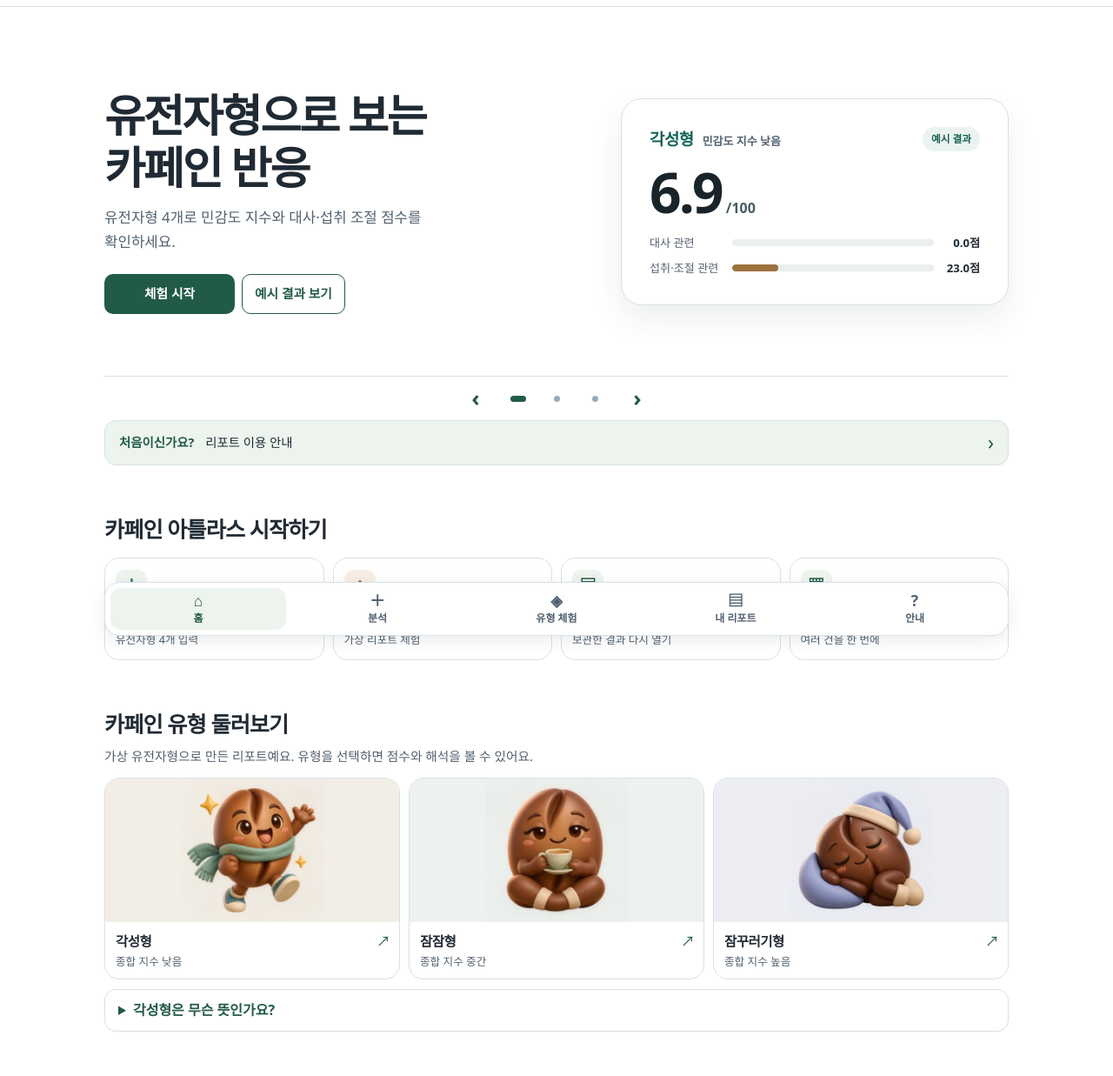
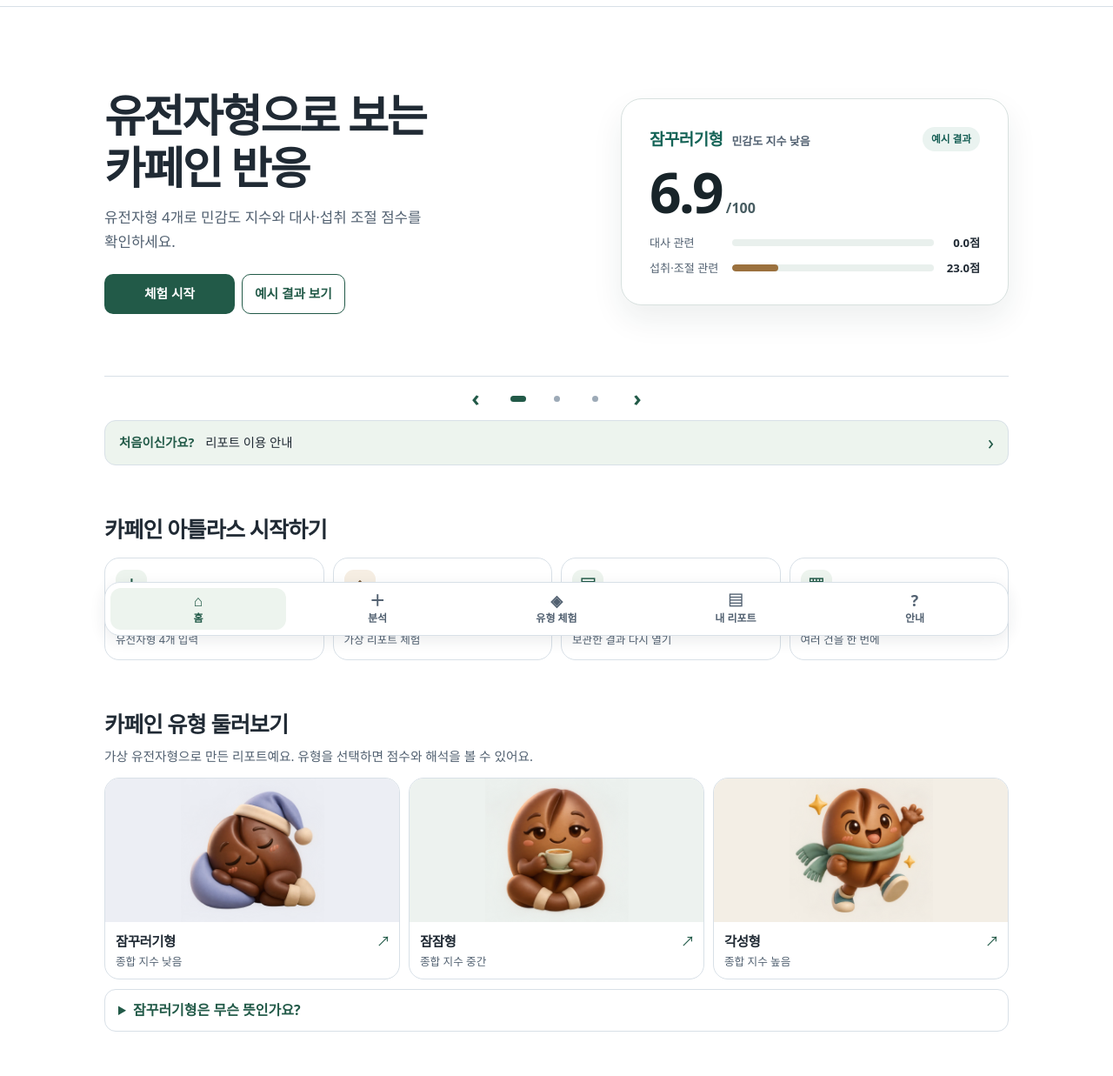
Before and after one commit to Haru-today/caffeine-atlas, a plain HTML site: page caffeine-sensitivity-app/index.html in a window 1280 px wide. Shown: the part 57-1294 px from the top of the page at 87% size. Drawn offline with Linux system fonts and the light colour scheme.

Commit message:
Align index.html sensitivity scale and example labels

```diff
--- a/caffeine-sensitivity-app/index.html
+++ b/caffeine-sensitivity-app/index.html
@@ -56,7 +56,7 @@
           </div>
           <figure class="home-sample">
             <figcaption class="home-sample-heading">
-              <span class="home-sample-identity"><strong class="home-sample-type">각성형</strong><span class="home-sample-grade">민감도 지수 낮음</span></span>
+              <span class="home-sample-identity"><strong class="home-sample-type">잠꾸러기형</strong><span class="home-sample-grade">민감도 지수 낮음</span></span>
               <span class="home-sample-tag">예시 결과</span>
             </figcaption>
             <p class="home-sample-score"><span class="home-sr-only">카페인 민감도 점수 </span>6.9<small>/100</small></p>
@@ -70,15 +70,15 @@
         <article class="home-banner home-banner--types" data-home-banner aria-labelledby="home-types-banner-title" hidden>
           <div class="home-banner-copy">
             <h2 id="home-types-banner-title">세 가지 카페인<br>유형</h2>
-            <p class="home-banner-description">각성형·잠잠형·잠꾸러기형의 가상 리포트를 비교해 보세요.</p>
+            <p class="home-banner-description">잠꾸러기형·잠잠형·각성형의 가상 리포트를 비교해 보세요.</p>
             <div class="home-banner-actions">
               <a class="home-banner-link" href="#report">유형 둘러보기</a>
             </div>
           </div>
           <ul class="home-banner-panel home-banner-types" aria-label="유형별 예시 결과">
-            <li><a href="./analyzer.html?example=1"><strong>각성형</strong><span>지수 낮음</span><span aria-hidden="true">›</span></a></li>
+            <li><a href="./analyzer.html?example=1"><strong>잠꾸러기형</strong><span>지수 낮음</span><span aria-hidden="true">›</span></a></li>
             <li><a href="./analyzer.html?example=calm"><strong>잠잠형</strong><span>지수 중간</span><span aria-hidden="true">›</span></a></li>
-            <li><a href="./analyzer.html?example=sleepy"><strong>잠꾸러기형</strong><span>지수 높음</span><span aria-hidden="true">›</span></a></li>
+            <li><a href="./analyzer.html?example=awake"><strong>각성형</strong><span>지수 높음</span><span aria-hidden="true">›</span></a></li>
           </ul>
         </article>
 
@@ -141,11 +141,11 @@
       <h2 id="home-types-title">카페인 유형 둘러보기</h2>
       <p class="home-section-lead">가상 유전자형으로 만든 리포트예요. 유형을 선택하면 점수와 해석을 볼 수 있어요.</p>
       <div class="home-types">
-        <a class="home-type home-type--awake" href="./analyzer.html?example=1" aria-label="각성형 예시 보기">
+        <a class="home-type home-type--sleepy" href="./analyzer.html?example=1" aria-label="잠꾸러기형 예시 보기">
           <span class="home-type-art">
-            <span class="type-art type-art--awake" aria-hidden="true"><img src="./assets/atlas-mascots.webp" alt="" width="960" height="320" loading="lazy"></span>
+            <span class="type-art type-art--sleepy" aria-hidden="true"><img src="./assets/atlas-mascots.webp" alt="" width="960" height="320" loading="lazy"></span>
           </span>
-          <span class="home-type-copy"><strong>각성형</strong><small>종합 지수 낮음</small><span class="home-type-arrow" aria-hidden="true">↗</span></span>
+          <span class="home-type-copy"><strong>잠꾸러기형</strong><small>종합 지수 낮음</small><span class="home-type-arrow" aria-hidden="true">↗</span></span>
         </a>
         <a class="home-type home-type--calm" href="./analyzer.html?example=calm" aria-label="잠잠형 예시 보기">
           <span class="home-type-art">
@@ -153,15 +153,15 @@
           </span>
           <span class="home-type-copy"><strong>잠잠형</strong><small>종합 지수 중간</small><span class="home-type-arrow" aria-hidden="true">↗</span></span>
         </a>
-        <a class="home-type home-type--sleepy" href="./analyzer.html?example=sleepy" aria-label="잠꾸러기형 예시 보기">
+        <a class="home-type home-type--awake" href="./analyzer.html?example=awake" aria-label="각성형 예시 보기">
           <span class="home-type-art">
-            <span class="type-art type-art--sleepy" aria-hidden="true"><img src="./assets/atlas-mascots.webp" alt="" width="960" height="320" loading="lazy"></span>
+            <span class="type-art type-art--awake" aria-hidden="true"><img src="./assets/atlas-mascots.webp" alt="" width="960" height="320" loading="lazy"></span>
           </span>
-          <span class="home-type-copy"><strong>잠꾸러기형</strong><small>종합 지수 높음</small><span class="home-type-arrow" aria-hidden="true">↗</span></span>
+          <span class="home-type-copy"><strong>각성형</strong><small>종합 지수 높음</small><span class="home-type-arrow" aria-hidden="true">↗</span></span>
         </a>
       </div>
       <details class="home-disclosure home-disclosure--example">
-        <summary>각성형은 무슨 뜻인가요?</summary>
+        <summary>잠꾸러기형은 무슨 뜻인가요?</summary>
         <div class="home-disclosure-body">
           <p>유전자형 분석 결과, 카페인 관련 유전정보를 종합한 점수가 낮은 구간으로 나타났어요.</p>
         </div>
@@ -201,7 +201,7 @@
         <details class="home-disclosure" id="interpretation" data-home-guide>
           <summary>카페인 유형을 어떻게 해석하나요?</summary>
           <div class="home-disclosure-body">
-            <p>각성형·잠잠형·잠꾸러기형은 연구·교육용 종합점수의 구간이에요. 참조분포는 모델 안에서 점수 위치를 확인하는 데 사용해요. 실제 인구집단의 백분위나 개인별 안전 섭취량은 아닙니다.</p>
+            <p>잠꾸러기형·잠잠형·각성형은 연구·교육용 종합점수의 구간이에요. 참조분포는 모델 안에서 점수 위치를 확인하는 데 사용해요. 실제 인구집단의 백분위나 개인별 안전 섭취량은 아닙니다.</p>
             <p>카페인 분해, 마신 뒤 느끼는 각성, 잠드는 반응은 각각 살펴봐야 해요. 섭취 시간과 양, 평소 몸의 반응을 함께 기록해 보세요.</p>
           </div>
         </details>
```
